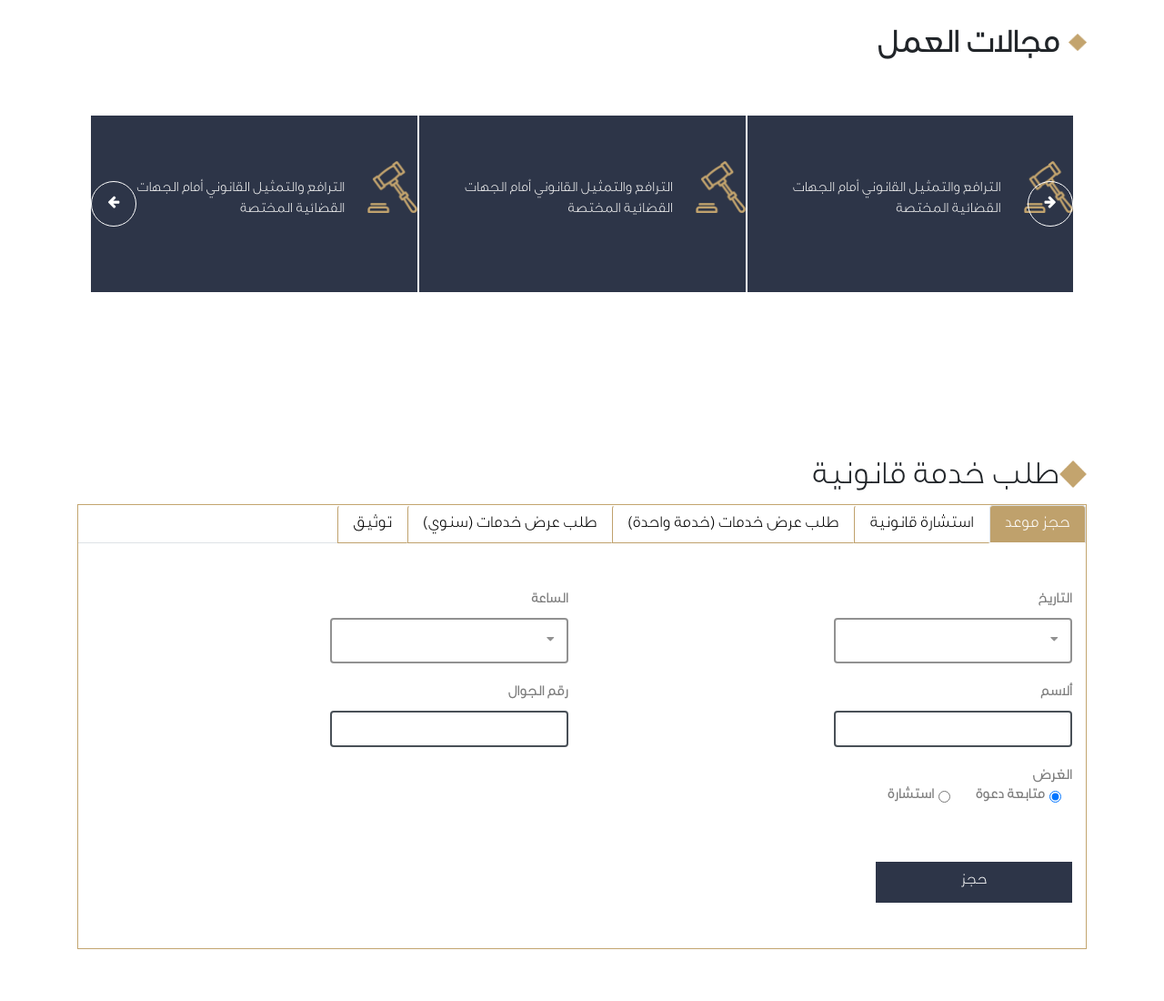
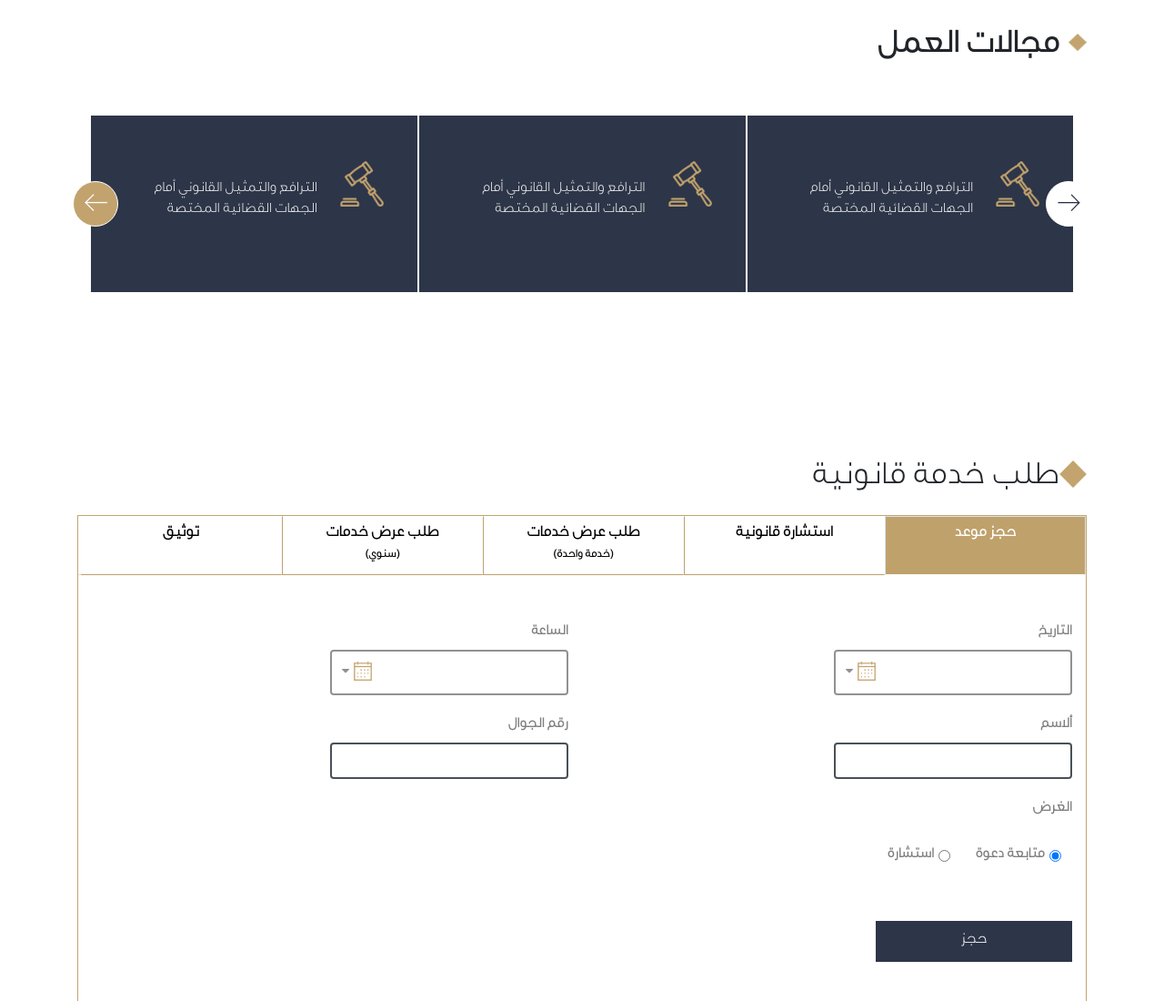
Before and after one commit to AhmedThabet569/Alturki_Website, a plain HTML site: page index.html in a window 1280 px wide. Shown: the part 2880-3980 px from the top of the page at 91% size. Drawn offline with Linux system fonts and the light colour scheme.

Commit message:
last edit on website

```diff
--- a/css/rtl.css
+++ b/css/rtl.css
@@ -828,3 +828,65 @@ a.read-more:hover{
 .blog-pagination .page-item .page-link {
   border-color: #c2a36e;
 }
+.small-text {
+    font-size: 11px;
+}
+.ask-services-box .nav-tabs .nav-link {
+
+}
+.ask-services-box .nav-tabs .nav-item.last .nav-link {
+    border-left:unset;
+}
+.ask-services-box .nav-tabs .nav-link {
+     border-top-right-radius: unset !important;
+    border-top-left-radius: unset !important;
+}
+.ask-services-box .nav-tabs .nav-link {
+    border-top-right-radius: unset !important;
+    border-top-left-radius: unset !important;
+    min-height: 65px;
+    font-size: 15px;
+    font-weight: bold;
+}
+.team-staff .owl-carousel .owl-nav div.owl-next {
+    left: auto;
+    right: -20px;
+    border-radius: 50px;
+    background: #fff;
+}
+.team-staff .owl-carousel .owl-nav div.owl-prev {
+    right: auto;
+    left: -20px;
+    border-radius: 50px;
+    background: #c2a36e;
+}
+.team-filed .single_expert {
+    display: flex;
+    padding: 50px 37px 50px 0px;
+    background: #2d3548;
+}
+
+.gj-datepicker-md [role="right-icon"] {
+    position: absolute;
+    left: 275px;
+    top: 0px;
+    font-size: 14px;
+    color: #919191;
+    margin-right: 15px;
+    top: 16px;
+    right: unset;
+}
+.alarm-img {
+        position: absolute;
+        top: 45px;
+        left: 303px;
+        overflow: hidden;
+}
+.nav-tabs .nav-item {
+    margin-bottom: -1px;
+    width: 221px;
+    text-align: center;
+}
+.ask-for-services h2{
+    margin-bottom: 20px !important;
+}
--- a/index.html
+++ b/index.html
@@ -499,16 +499,16 @@
                         <a class="nav-link" data-toggle="tab" href="#home">استشارة قانونية</a>
                     </li>
                     <li class="nav-item">
-                        <a class="nav-link" data-toggle="tab" href="#home">طلب عرض خدمات
+                        <a class="nav-link" data-toggle="tab" href="#home">طلب عرض خدمات<br/>
                             <span class="small-text"> (خدمة واحدة)</span>
                         </a>
                     </li>
                     <li class="nav-item">
-                        <a class="nav-link" data-toggle="tab" href="#home">طلب عرض خدمات
+                        <a class="nav-link" data-toggle="tab" href="#home">طلب عرض خدمات<br/>
                             <span class="small-text"> (سنوي)</span>
                         </a>
                     </li>
-                    <li class="nav-item">
+                    <li class="nav-item last">
                         <a class="nav-link" data-toggle="tab" href="#home">توثيق
 
                         </a>
@@ -523,11 +523,15 @@
                                 <div class="row">
                                     <div class="col-xl-6">
                                         <label for="pick data">التاريخ</label>
+                                      <div>
                                         <input id="datepicker" class="form-control" placeholder="">
+                                        <img class="img-fluid alarm-img" src="icon/alram.png" width="20px">
+                                        </div>
                                     </div>
                                     <div class="col-xl-6">
                                         <label for="pick data">الساعة</label>
                                         <input id="datepicker2" class="form-control" placeholder="">
+                                        <img class="img-fluid alarm-img" src="icon/alram.png" width="20px">
                                     </div>
 
 
@@ -540,7 +544,7 @@
                                         <input type="text" class="form-control" pattern="^(010|011|012)[0-9]{8}$" placeholder="">
                                     </div>
                                     <div class="col-xl-6 form-radio-check">
-                                        <label class="form-check-label">
+                                        <label class="form-check-label" style="margin-bottom:30px;">
                                             الغرض
                                         </label>
                                         <br/>
@@ -555,7 +559,7 @@
                                         </div>
                                         <div class="form-check form-check-inline">
 
-                                            <input class="form-check-input" type="radio" name="exampleRadios2" id="exampleRadios2" value="استشارة">
+                                            <input class="form-check-input" type="radio" name="exampleRadios" id="exampleRadios2" value="استشارة">
                                             <label class="form-check-label" for="exampleRadios2">
                                                 استشارة
                                             </label>
--- a/js/main.js
+++ b/js/main.js
@@ -108,7 +108,7 @@ $('.expert_active').owlCarousel({
   margin:3,
 items:1,
 autoplay:true,
-navText:['<i class="fa fa-arrow-left"></i>','<i class="fa fa-arrow-right"></i>'],
+navText: ['<img class="img-fluid" width="25" src="../icon/carousel-left.png"/>', '<img width="25" class="img-fluid" src="../icon/carousel-right.png">'],
   nav:true,
 dots:false,
 rtl:true,
@@ -140,8 +140,8 @@ $('.work_active').owlCarousel({
     margin: 2,
     items: 5,
     autoplay: true,
-    navText: ['<i class="fa fa-arrow-left"></i>', '<i class="fa fa-arrow-right"></i>'],
-    nav: true,
+   navText: ['<img class="img-fluid" width="25" src="../icon/carousel-left.png"/>', '<img width="25" class="img-fluid" src="../icon/carousel-right.png">'],
+       nav: true,
     dots: false,
     rtl: true,
     autoplayHoverPause: true,
```
Also changed, not shown: arrow-left.png (added), arrow-right.png (added), icon/alram.png (added), icon/carousel-left.png (added), icon/carousel-right.png (added).
